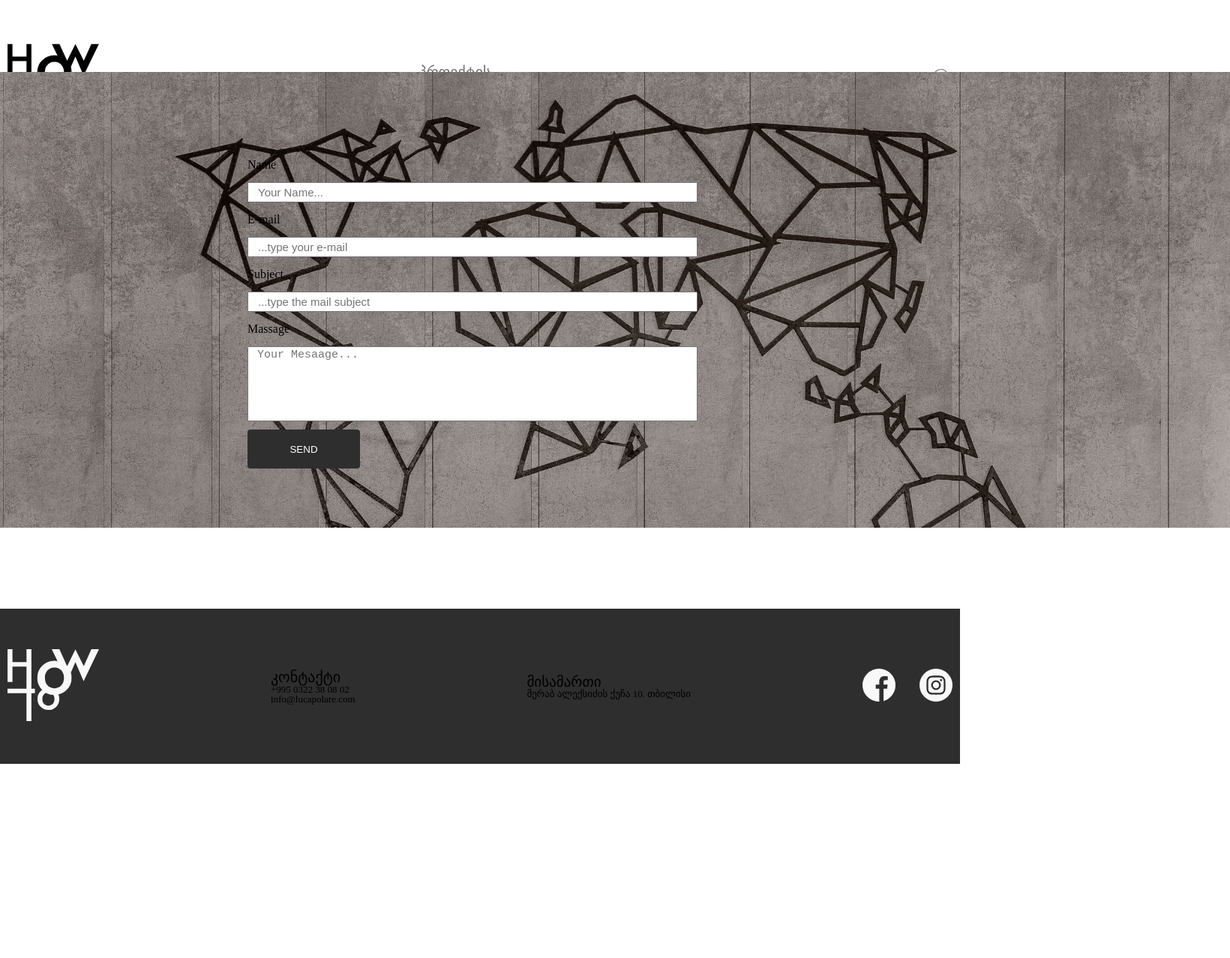
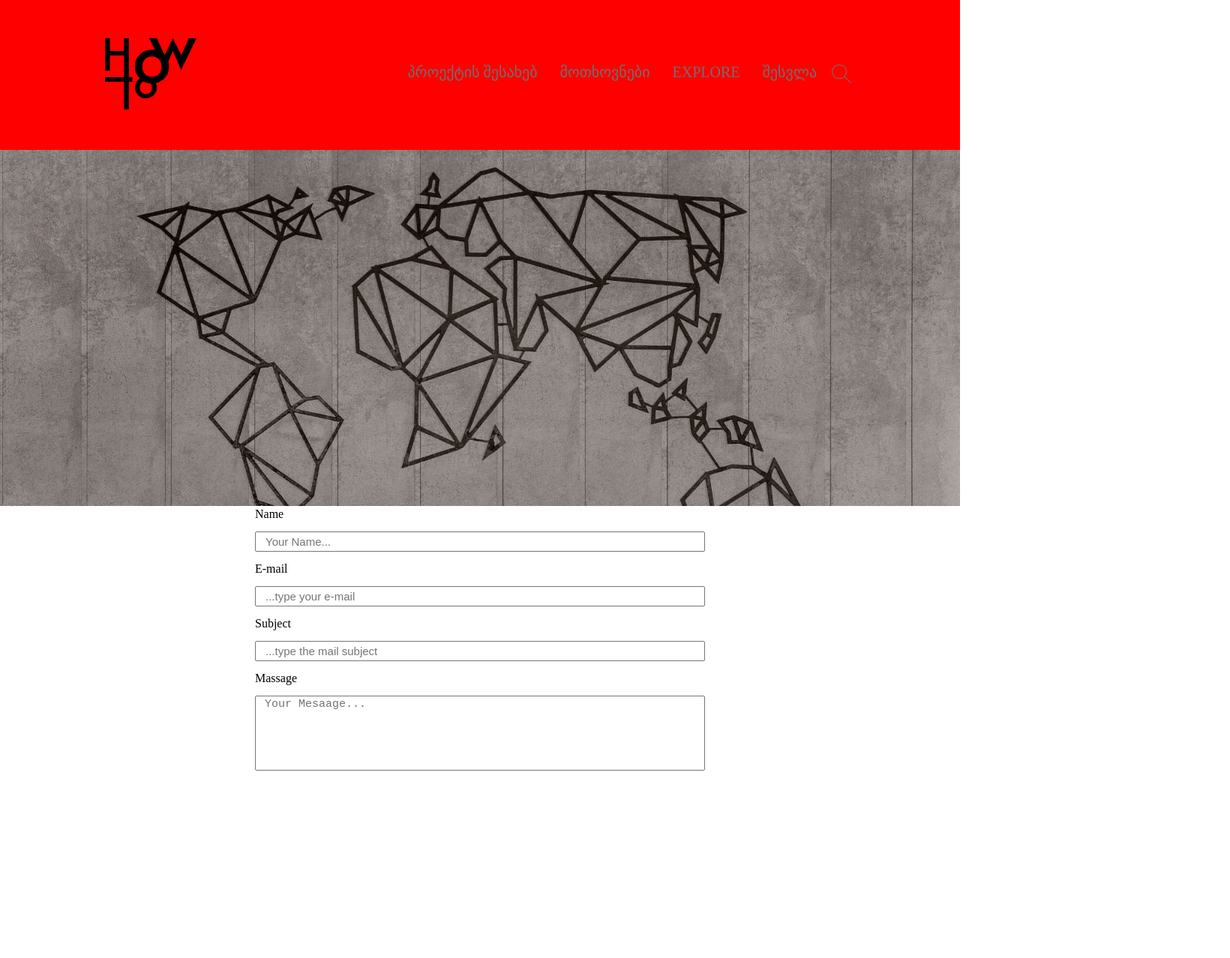
Before and after one commit to DavitInjgia/Lecture11, a plain HTML site: page index.html in a window 1280 px wide. Shown: the whole page at 75% size, 1640 px wide, since content can reach past the window. Before the commit the page ends 1019 px from the top, so only its background shows below. Drawn offline with Linux system fonts and the light colour scheme.

Commit message:
half of responsive

```diff
--- a/css/responsive.css
+++ b/css/responsive.css
@@ -1,7 +1,29 @@
-@media (max-width: 1640px) {
-	.img1_class {
+@media (max-width:1000px ){
+	.nav_ul{
+		position: fixed;
+		top: 200px;
+		left: -100%;
+		background: #2E2E2E;
+		height: 100%;
 		width: 100%;
-		height: auto;
+		display: flex;
+		flex-direction: column;
+		align-items: center;
 	}
-
+	#isVisible:checked ~ .nav_ul{
+		left: 0%;
+	}
+	.nav_a{
+		color: white;
+		font-size: 25px;
+	}
+	.nav_li{
+		margin: 20px 0px;
+	}
+	.btn{
+		display: block;
+	}
+	#check:checked ~ .nav_ul{
+		left: 0%;
+	}
 }
--- a/css/styles.css
+++ b/css/styles.css
@@ -1,51 +1,44 @@
-.head_class{
-	height: 212px;
-	width: 1260px;
-	margin: 0 auto;
-	position: relative;
-}
-.img_class{
-	position: absolute;
-	left: 0%;
-	top: 50%;
-	transform: translate(0%,-50%);
-}
 .navigation{
-	height: 212px;
+	height: 200px;
+	background: red;
+	display: flex;
+	justify-content: space-between;
+	align-items: center;
+	padding: 0px 140px 0px 140px;
 }
 .nav_ul{
-	position: absolute;
-	left: 100%;
-	top: 50%;
-	transform: translate(-100%,-50%);
 	display: flex;
-	justify-content: flex-end;
-	align-items: center;
 }
-.nav_li:nth-child(1){
-		margin-right: 53px;
-}
-.nav_li:nth-child(2){
-		margin-right: 70px;
-}
-.nav_li:nth-child(3){
-		margin-right: 106px;
-}
-.nav_li:nth-child(4){
-		margin-right: 78px;
-}
-
 .nav_a{
 	color: #707070;
 	font-size: 20px;
+	padding: 8px 10px;
+	border-radius: 5px;
+	transition: all 0.5 ease;
 }
-.img1_class{
-	width: 1640px;
-	height: 608px;
+.nav_li{
+	margin: 0 5px;
+}
+.nav_a:hover{
+	background: yellow;
+}
+.btn{
+	color:black;
+	font-size: 22px;
+	float: right;
+	margin-right: 10px;
+	cursor: pointer;
+	display: none;
+}
+#check{
+	display: none;
+}
+.map{
+	width: 100%;
+	height: auto;
 }
 .sec2{
 	height: 600px;
-	max-width: 1260px;
 	width: 100%;
 	position: relative;
 }
@@ -103,35 +96,3 @@
 	color: blue;
 	font-size: 18px;
 }
-
-.sec3{
-	background-color: #2E2E2E;
-	height: 207px;
-}
-.sec3_div{
-	width: 1260px;
-	height: 207px;
-	margin: 0 auto;
-	display: flex;
-	justify-content: space-between;
-	align-items: center;
-}
-
-.contact h3{
-	font-size: 20px;
-}
-.contact p{
-	font-size: 13px;
-}
-
-.address h3{
-	font-size: 19px;
-}
-.address p{
-	font-size: 13px;
-}
-.social{
-	width: 120px;
-	display: flex;
-	justify-content: space-between;
-}
--- a/index.html
+++ b/index.html
@@ -4,16 +4,22 @@
 	<title>Lesson 11</title>
 	<meta charset="utf-8">
 	<meta name="viewport" content="width=device-width, initial-scale=1.0">
+	<script src="https://kit.fontawesome.com/6de6aa5275.js" crossorigin="anonymous"></script>
 	<link rel="stylesheet" typ e="text/css" href="css/reset.css">
 	<link rel="stylesheet" type="text/css" href="css/fonts.css">
 	<link rel="stylesheet" type="text/css" href="css/styles.css">
+	<link rel="stylesheet" type="text/css" href="css/responsive.css">
 </head>
 <body>
 	<header>
-		<div class="head_class">
-
-			<img class="img_class" src="img/Logo_black.svg" alt="logo">
 		<nav class="navigation">
+			<div>
+				<img class="html_logo" src="img/Logo_black.svg" alt="logo">
+			</div>
+			<input type="checkbox" id = "check" name="box">
+			<label for="check" class="btn">
+				<i class="fas fa-bars"></i>
+			</label>
 			<ul class="nav_ul">
 				<li class="nav_li">
 					<a class="nav_a" href="#">პროექტის შესახებ</a>
@@ -32,10 +38,12 @@
 				</li>
 			</ul>
 		</nav>
+	</header>
+	<img class="map" src="img/map.png" alt="map">
+	<section class="sec2">
+		<div class="container">
+
 		</div>
-	</header>
-	<img src="img/map.png" alt="map" class="img_class">
-	<section class="sec2">
 		<form class="form-wraper">
 			<div class="forms">
 				<label for="name">Name</label>
@@ -59,29 +67,5 @@
 			</div>
 		</form>
 	</section>
-	<section class="sec3">
-		<div class="sec3_div">
-			<div class="sec3_image">
-				<img src="img/Logo_white.svg" alt="html logo">
-			</div>
-			<div class="contact">
-				<h3>კონტაქტი</h3>
-				<p>+995 0322 38 08 02</p>
-				<p>info@lucapolare.com</p>
-			</div>
-			<div class="address">
-				<h3>მისამართი</h3>
-				<p>მერაბ ალექსიძის ქუჩა 10. თბილისი</p>
-			</div>
-			<div class="social">
-				<div>
-					<img src="img/facebook.svg" alt="facebook">
-				</div>
-				<div>
-					<img src="img/instagram.svg" alt="instagram">
-				</div>
-			</div>
-		</div>
-	</section>
 </body>
 </html>
```
Lines whose indentation alone changed are shown as unchanged.
